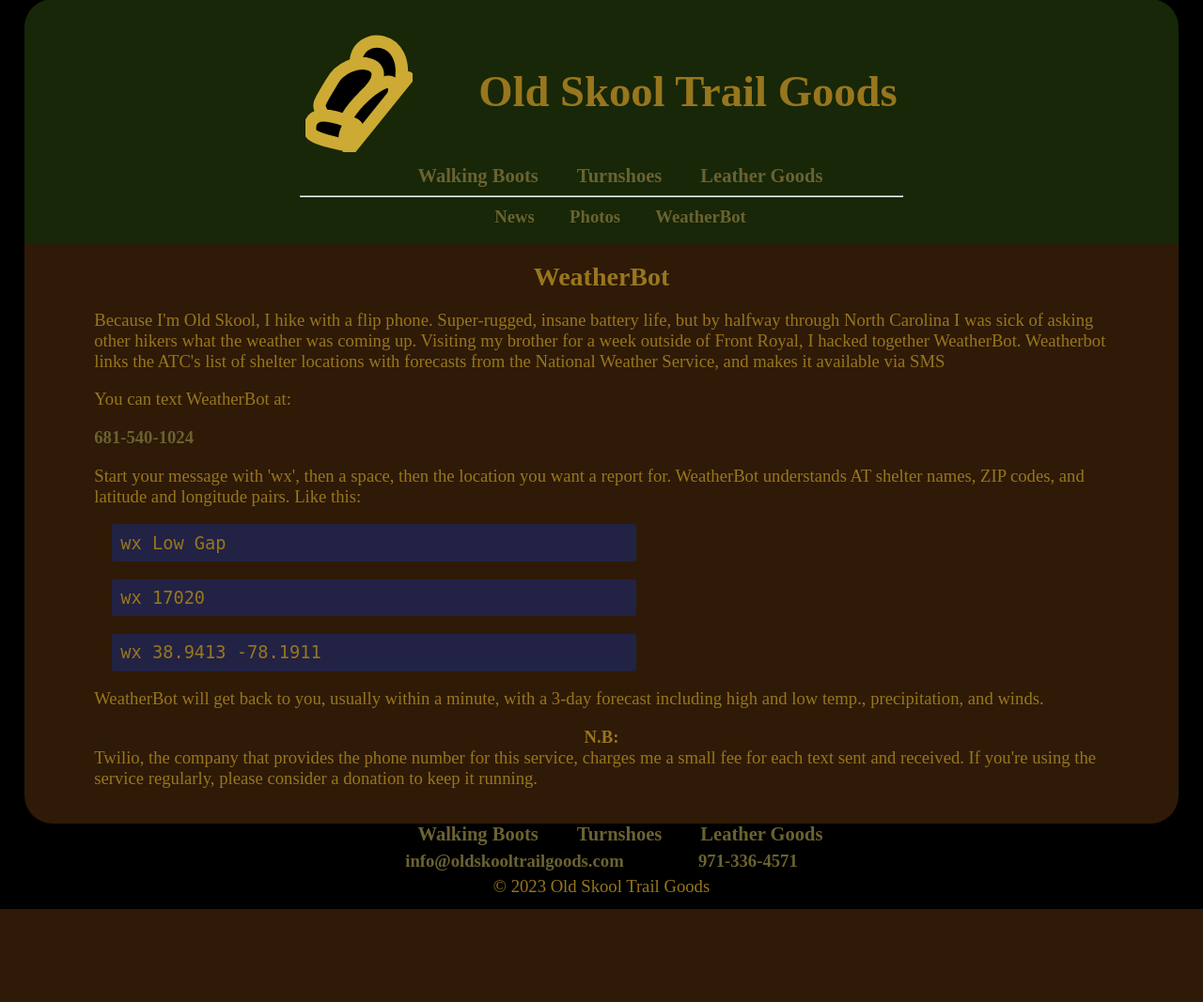
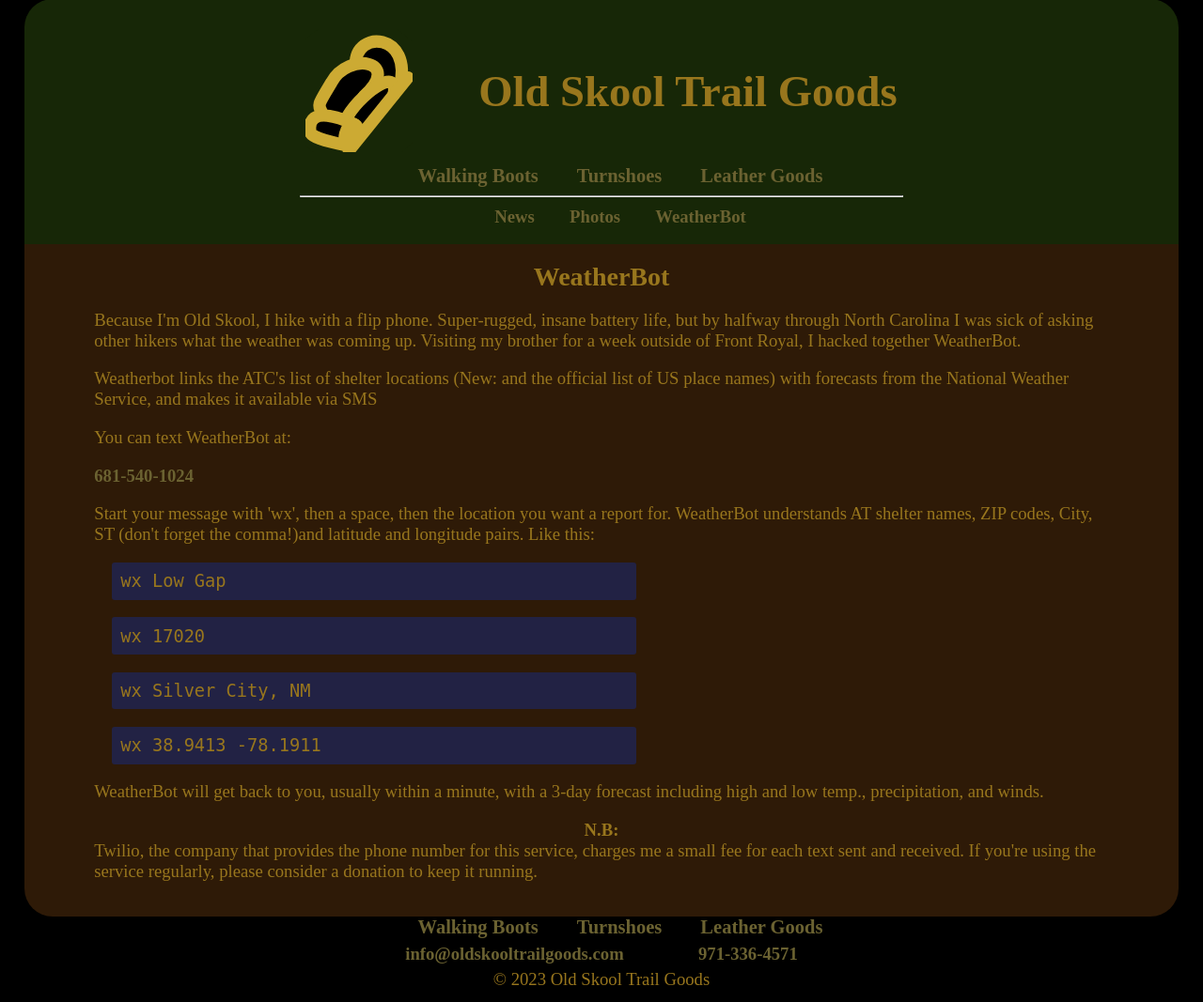
Before and after one commit to mglover/trailbot, a Flask app: page /weatherbot in a window 1280 px wide. Shown: the part 14-1081 px from the top of the page at 94% size. Before the commit the page ends 982 px from the top, so only its background shows below. Run offline with Flask 3, Linux system fonts and the light colour scheme.

Commit message:
weatherbot text nudges

```diff
--- a/templates/weatherbot.html
+++ b/templates/weatherbot.html
@@ -6,8 +6,10 @@
 insane battery life, but by halfway through North Carolina I was sick of
 asking other hikers what the weather was coming up.  Visiting my brother
 for a week outside of Front Royal, I hacked together WeatherBot.
-Weatherbot links the ATC's list of shelter locations with forecasts
-from the National Weather Service, and makes it available via SMS</p>
+</p><p>
+Weatherbot links the ATC's list of shelter locations (New: and the
+official list of US place names) with forecasts from the National
+Weather Service, and makes it available via SMS</p>
 
 <p>You can text WeatherBot at:
 
@@ -15,10 +17,11 @@ from the National Weather Service, and makes it available via SMS</p>
 
 <p>Start your message with 'wx', then a space, then the location you
 want a report for.  WeatherBot understands AT shelter names, ZIP codes,
-and latitude and longitude pairs.  Like this:
+City, ST (don't forget the comma!)and latitude and longitude pairs.  Like this:
 
 <code>wx Low Gap</code>
 <code>wx 17020</code>
+<code>wx Silver City, NM</code>
 <code>wx 38.9413 -78.1911</code>
 
 WeatherBot will get back to you,  usually within a minute, with a 3-day
```
